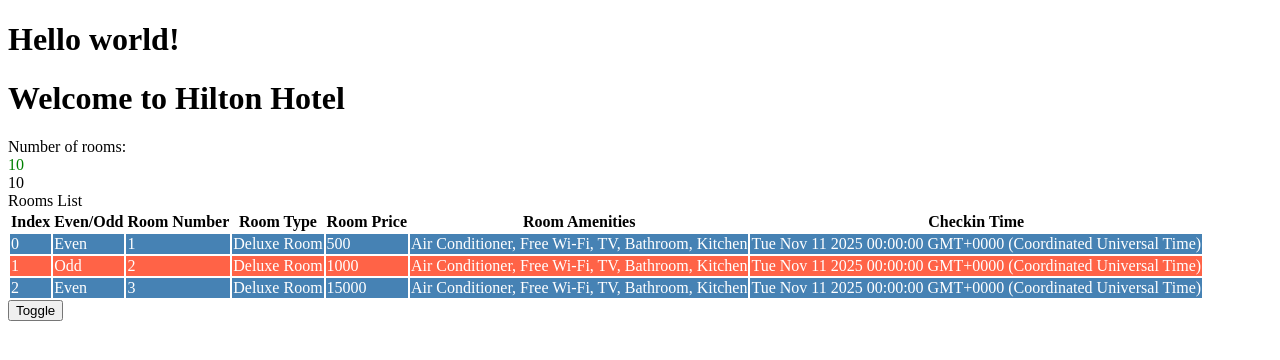
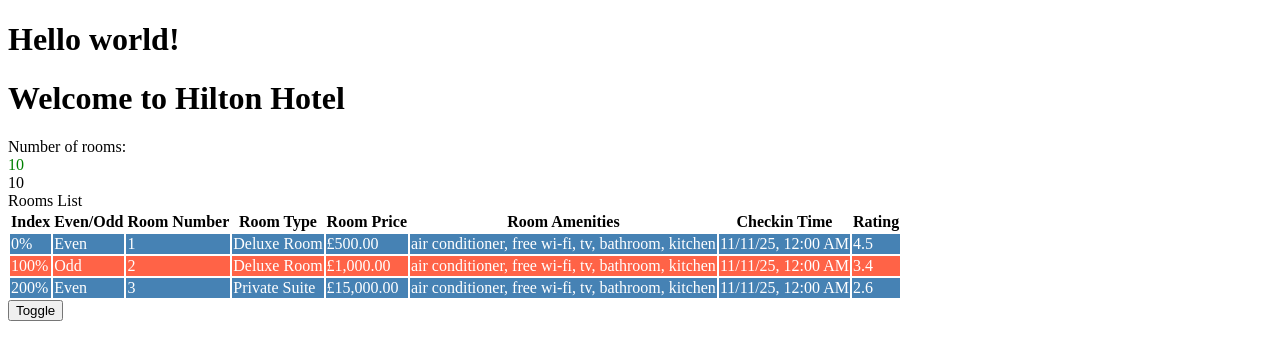
Before and after one commit to daisygith/HotelinventoryApp, an Angular app: page / in a window 1280 px wide. Shown: the top 360 px of the page. Built offline with nearby package versions, Linux system fonts and the light colour scheme.

Commit message:
uses pipes in project

```diff
--- a/src/app/rooms/rooms.component.html
+++ b/src/app/rooms/rooms.component.html
@@ -7,6 +7,8 @@
 </div>
 
 {{rooms?.availableRooms ?? 'No rooms'}}
+
+<!--{{roomList | json}}-->
 
 <div *ngIf="rooms.availableRooms > 0">
   Rooms List
@@ -20,16 +22,18 @@
       <th>Room Price</th>
       <th>Room Amenities</th>
       <th>Checkin Time</th>
+      <th>Rating</th>
     </tr>
-    <tr [ngClass]="e? 'even' : 'odd' " *ngFor="let room of roomList; let e=even;
-    let o=odd; let i = index">
-      <td>{{ i }}</td>
+    <tr [ngClass]="e? 'even' : 'odd' "
+        *ngFor="let room of roomList | slice : 0:3; let e=even; let o=odd; let i = index">
+      <td>{{ i | percent }}</td>
       <td>{{ e ? "Even" : "Odd" }}</td>
       <td>{{room.roomNumber}}</td>
       <td>{{room.roomType}}</td>
-      <td>{{room.price}}</td>
-      <td>{{room.amenities}}</td>
-      <td>{{room.checkinTime}}</td>
+      <td>{{room.price | currency : 'GBP'}}</td>
+      <td>{{room.amenities | lowercase }}</td>
+      <td>{{room.checkinTime | date : 'short'}}</td>
+      <td>{{room.rating | number : '1.1-1'}}</td>
     </tr>
   </table>
 </div>
--- a/src/app/rooms/rooms.component.ts
+++ b/src/app/rooms/rooms.component.ts
@@ -1,6 +1,16 @@
 import {Component, OnInit} from '@angular/core';
 import {Room, RoomList} from "./rooms";
-import {NgClass, NgForOf, NgIf, NgStyle} from "@angular/common";
+import {
+  CurrencyPipe,
+  DatePipe, DecimalPipe,
+  JsonPipe,
+  LowerCasePipe,
+  NgClass,
+  NgForOf,
+  NgIf,
+  NgStyle,
+  PercentPipe, SlicePipe
+} from "@angular/common";
 
 @Component({
   selector: 'app-rooms',
@@ -9,7 +19,14 @@
     NgIf,
     NgForOf,
     NgClass,
-    NgStyle
+    NgStyle,
+    DatePipe,
+    LowerCasePipe,
+    CurrencyPipe,
+    PercentPipe,
+    JsonPipe,
+    SlicePipe,
+    DecimalPipe
   ],
   templateUrl: './rooms.component.html',
   styleUrl: './rooms.component.scss'
@@ -37,6 +54,7 @@
       photos: 'https://unsplash.com/photos/black-laptop-computer-on-table-0IwypLLbHiA',
       checkinTime: new Date('11-Nov-2025'),
       checkoutTime:new Date('12-Nov-2025'),
+      rating: 4.5,
     },
     {
       roomNumber: 2,
@@ -46,15 +64,17 @@
       photos: 'https://unsplash.com/photos/black-laptop-computer-on-table-0IwypLLbHiA',
       checkinTime: new Date('11-Nov-2025'),
       checkoutTime:new Date('12-Nov-2025'),
+      rating: 3.4,
     },
     {
       roomNumber:3,
-      roomType: 'Deluxe Room',
+      roomType: 'Private Suite',
       amenities: 'Air Conditioner, Free Wi-Fi, TV, Bathroom, Kitchen',
       price: 15000,
       photos: 'https://unsplash.com/photos/black-laptop-computer-on-table-0IwypLLbHiA',
       checkinTime: new Date('11-Nov-2025'),
       checkoutTime:new Date('12-Nov-2025'),
+      rating: 2.6,
     },
 ];
 
--- a/src/app/rooms/rooms.ts
+++ b/src/app/rooms/rooms.ts
@@ -12,4 +12,5 @@
   photos: string;
   checkinTime: Date;
   checkoutTime: Date;
+  rating: number;
 }
```
